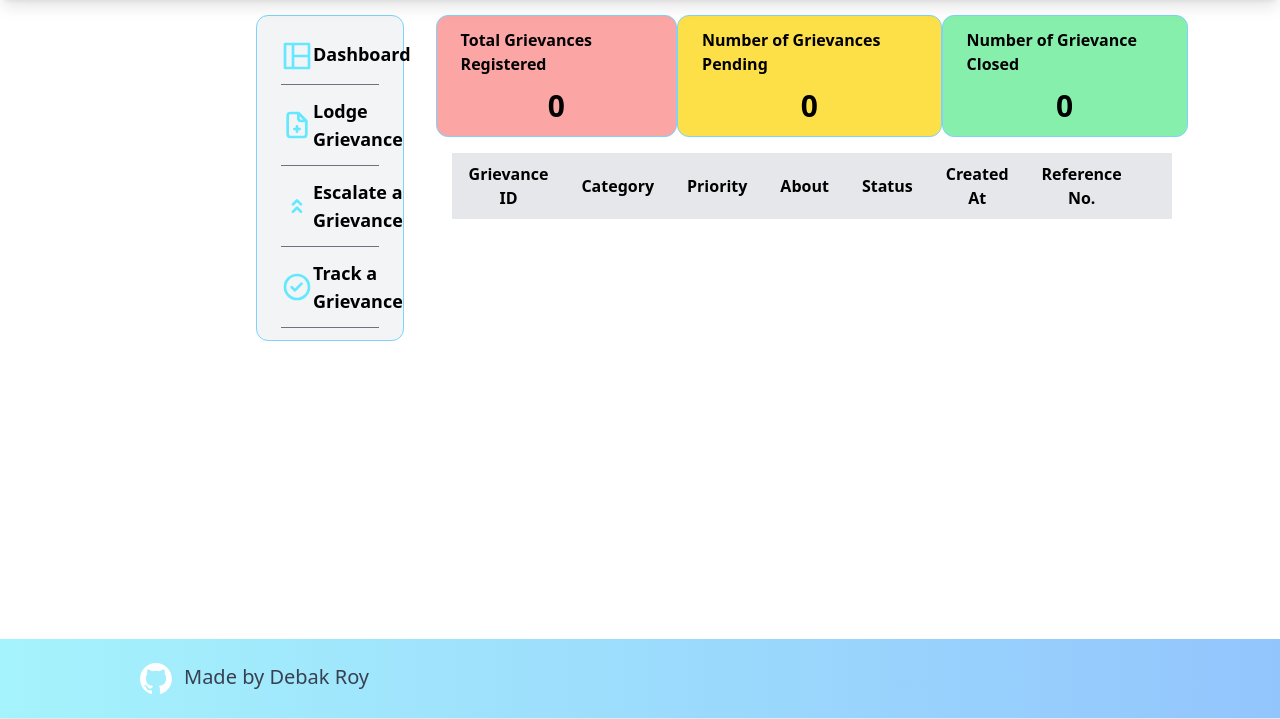
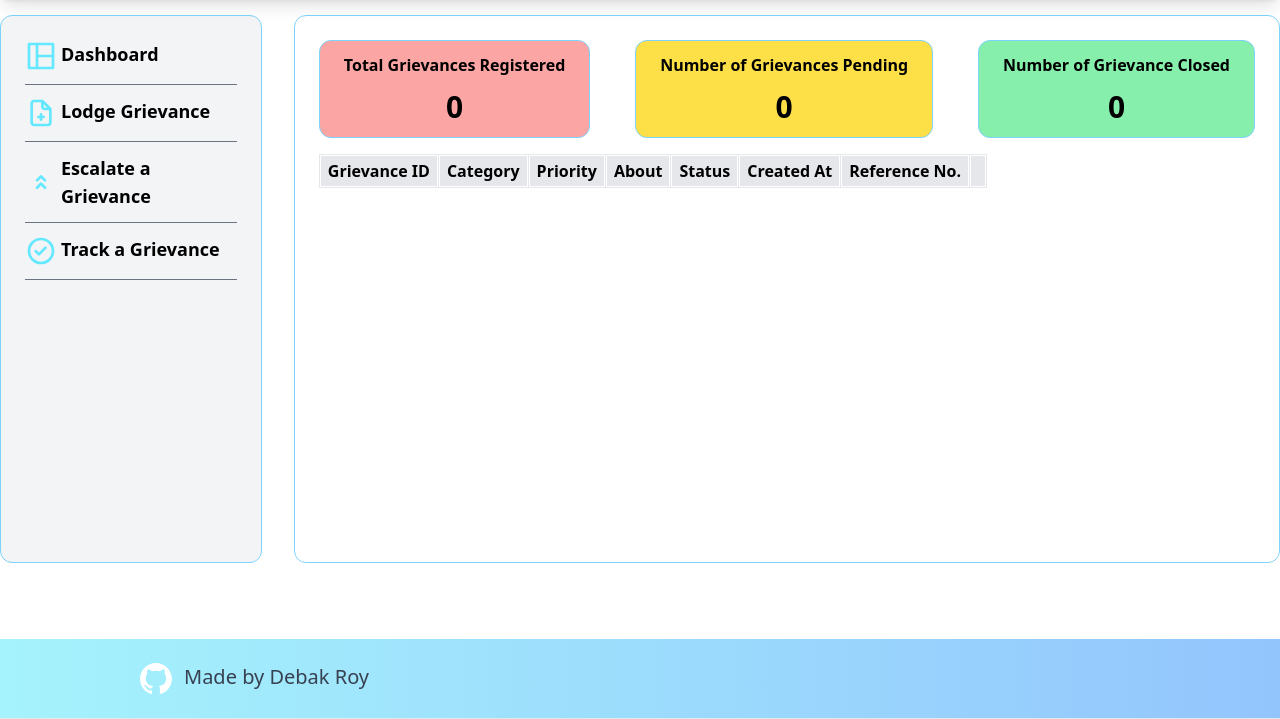
Before and after one commit to droy117/Online_Grievance_Redressal_Portal, a Django app: page /register_grievance in a window 1280 px wide. Shown: the part 81-800 px from the top of the page. Run offline with Django 4.2, Linux system fonts and the light colour scheme; a user stored in the database is signed in; data comes from the database, SQL or seed files in the repository; both versions use the stored data as it was after the commit; lists and menus that the app fills with data are empty; some libraries are stand-ins or nearby versions.

Commit message:
ui fixes

```diff
--- a/app/templates/app/dash_base.html
+++ b/app/templates/app/dash_base.html
@@ -5,17 +5,19 @@
 {% block title %}Grievance Dashboard{% endblock %}
 
 {% block body %}
-    <div class="w-3/5 mx-auto mt-24 flex justify-between">
-        <div class="mr-8 flex flex-col border border-sky-300 rounded-xl px-6 py-3 bg-gray-100">
-            <a class="py-3 flex justify-between text-lg font-bold border-b flex border-gray-500 hover:text-sky-700" href="{% url 'register_grievance' %}"><img class="w-8" src="{% static 'images/window-grid.svg' %}" alt="">Dashboard</a>
+    <div class="mt-24 flex mx-auto max-w-7xl">
+        <div class="p-6 mr-8 flex flex-col border border-sky-300 rounded-xl px-6 py-3 bg-gray-100">
+            <a class="py-3 flex gap-x-1 text-lg font-bold border-b flex border-gray-500 hover:text-sky-700" href="{% url 'register_grievance' %}"><img class="w-8" src="{% static 'images/window-grid.svg' %}" alt="">Dashboard</a>
             {% if not request.user.handler %}
-                <a class="py-3 flex justify-between text-lg font-bold border-b flex border-gray-500 hover:text-sky-700" href="{% url 'lodge_grievance' %}"><img class="w-8" src="{% static 'images/file-plus.svg' %}" alt="">Lodge Grievance</a>
-                <a class="py-3 flex justify-between text-lg font-bold border-b border-gray-500 flex hover:text-sky-700" href="{% url 'escalate' %}"><img class="w-8" src="{% static 'images/angle-double-up.svg' %}" alt="">Escalate a Grievance</a>
+                <a class="py-3 flex gap-x-1 text-lg font-bold border-b flex border-gray-500 hover:text-sky-700" href="{% url 'lodge_grievance' %}"><img class="w-8" src="{% static 'images/file-plus.svg' %}" alt="">Lodge Grievance</a>
+                <a class="py-3 flex gap-x-1 text-lg font-bold border-b border-gray-500 flex hover:text-sky-700" href="{% url 'escalate' %}"><img class="w-8" src="{% static 'images/angle-double-up.svg' %}" alt="">Escalate a Grievance</a>
             {% endif %}
-            <a class="py-3 flex justify-between text-lg font-bold border-b border-gray-500 flex hover:text-sky-700" href="{% url 'track_grievance' %}"><img class="w-8" src="{% static 'images/check-circle.svg' %}" alt="">Track a Grievance</a>
+            <a class="py-3 flex gap-x-1 text-lg font-bold border-b border-gray-500 flex hover:text-sky-700" href="{% url 'track_grievance' %}"><img class="w-8" src="{% static 'images/check-circle.svg' %}" alt="">Track a Grievance</a>
         </div>
-        {% block content %}
-        {% endblock %}
+        <div class="w-4/5 mx-auto overflow-y-auto">
+            {% block content %}
+            {% endblock %}
+        </div>
     </div>
 {% endblock %}
 {% block footer %}
--- a/app/templates/app/registerGrievance.html
+++ b/app/templates/app/registerGrievance.html
@@ -3,7 +3,7 @@
 {% load static %}
 
 {% block content %}
-    <div class="grow">
+    <div class="p-6 mx-auto flex flex-col border border-sky-300 rounded-xl">
         {% if not request.user.handler %}
             <div class="flex justify-between">
                 <div class="font-semibold py-3 px-6 border border-sky-300 bg-red-300 rounded-xl">Total Grievances Registered <br><p class="text-center mt-3 text-3xl">{{ count_reg }}</p></div>
--- a/app/templates/app/table.html
+++ b/app/templates/app/table.html
@@ -1,47 +1,55 @@
 {% block table %}
-    <div class="p-4 overflow-y-auto overflow-x-auto">
-        <table class="min-w-full table-auto border border-collapse">
-            <thead>
-                <tr>
-                    <th class="py-2 px-4 bg-gray-200 font-semibold border">Grievance ID</th>
-                    {% if request.user.handler %}
-                        <th class="py-2 px-4 bg-gray-200 font-semibold border">Username</th>
-                    {% endif %}
-                    <th class="py-2 px-4 bg-gray-200 font-semibold border">Category</th>
-                    <th class="py-2 px-4 bg-gray-200 font-semibold border">Priority</th>
-                    <th class="py-2 px-4 bg-gray-200 font-semibold border">About</th>
-                    <th class="py-2 px-4 bg-gray-200 font-semibold border">Status</th>
-                    <th class="py-2 px-4 bg-gray-200 font-semibold border">Created At</th>
-                    <th class="py-2 px-4 bg-gray-200 font-semibold border">Reference No.</th>
-                    <th class="py-2 px-4 bg-gray-200 font-semibold border"></th>
-                </tr>
-            </thead>
+    <style>
+        tr th,
+        tr td {
+            box-shadow: 0px 0px 0px 1px white inset;
+        }
+
+    </style>
+
+   <div class="mt-4 h-96 overflow-y-scroll overflow-x-auto">
+       <table class="table-auto border border-collapse text-center">
+           <thead class="sticky top-0">
+               <tr>
+                  <th class="py-1 px-2 bg-gray-200 font-semibold border">Grievance ID</th>
+                  {% if request.user.handler %}
+                      <th class="py-1 px-2 bg-gray-200 font-semibold border">Username</th>
+                  {% endif %}
+                  <th class="py-1 px-2 bg-gray-200 font-semibold border">Category</th>
+                  <th class="py-1 px-2 bg-gray-200 font-semibold border">Priority</th>
+                  <th class="py-1 px-2 bg-gray-200 font-semibold border">About</th>
+                  <th class="py-1 px-2 bg-gray-200 font-semibold border">Status</th>
+                  <th class="py-1 px-2 bg-gray-200 font-semibold border">Created At</th>
+                  <th class="py-1 px-2 bg-gray-200 font-semibold border">Reference No.</th>
+                  <th class="py-1 px-2 bg-gray-200 font-semibold border"></th>
+               </tr>
+           </thead>
             <tbody>
                 {% if request.user.handler %}
                     {% for grievance in all_grievances %}
                         <tr>
-                            <td class="py-2 px-4 border">{{ grievance.id }}</td>
-                            <td class="py-2 px-4 border">{{ grievance.user.username }}</td>
-                            <td class="py-2 px-4 border">{{ grievance.category }}</td>
-                            <td class="py-2 px-4 border">{{ grievance.priority }}</td>
-                            <td class="py-2 px-4 border">{{ grievance.about }}</td>
-                            <td class="py-2 px-4 border">{{ grievance.status }}</td>
-                            <td class="py-2 px-4 border">{{ grievance.created_at }}</td>
-                            <td class="py-2 px-4 border">{{ grievance.ref_no }}</td>
-                            <td class="py-2 px-4 border"><a href="{% url 'grievance_detail' grievance.ref_no%}" class="py-2 px-8 text-lg bg-sky-500 hover:bg-sky-700 rounded-xl text-white">View</a></td>
+                            <td class="py-1 px-2 border">{{ grievance.id }}</td>
+                            <td class="py-1 px-2 border">{{ grievance.user.username }}</td>
+                            <td class="py-1 px-2 border">{{ grievance.category }}</td>
+                            <td class="py-1 px-2 border">{{ grievance.priority }}</td>
+                            <td class="py-1 px-2 border">{{ grievance.about }}</td>
+                            <td class="py-1 px-2 border">{{ grievance.status }}</td>
+                            <td class="py-1 px-2 border">{{ grievance.created_at }}</td>
+                            <td class="py-1 px-2 border">{{ grievance.ref_no }}</td>
+                            <td class="py-1 px-2 border"><a href="{% url 'grievance_detail' grievance.ref_no%}" class="py-1 px-8 text-lg bg-sky-500 hover:bg-sky-700 rounded-xl text-white">View</a></td>
                         </tr>
                     {% endfor %}
                 {% else %}
                     {% for grievance in grievances %}
                         <tr>
-                            <td class="py-2 px-4 border">{{ grievance.id }}</td>
-                            <td class="py-2 px-4 border">{{ grievance.category }}</td>
-                            <td class="py-2 px-4 border">{{ grievance.priority }}</td>
-                            <td class="py-2 px-4 border">{{ grievance.about }}</td>
-                            <td class="py-2 px-4 border">{{ grievance.status }}</td>
-                            <td class="py-2 px-4 border">{{ grievance.created_at }}</td>
-                            <td class="py-2 px-4 border">{{ grievance.ref_no }}</td>
-                            <td class="py-2 px-4 border"><a href="{% url 'grievance_detail' grievance.ref_no%}" class="py-2 px-8 text-lg bg-sky-500 hover:bg-sky-700 rounded-xl text-white">View</a></td>
+                            <td class="py-1 px-2 border">{{ grievance.id }}</td>
+                            <td class="py-1 px-2 border">{{ grievance.category }}</td>
+                            <td class="py-1 px-2 border">{{ grievance.priority }}</td>
+                            <td class="py-1 px-2 border">{{ grievance.about }}</td>
+                            <td class="py-1 px-2 border">{{ grievance.status }}</td>
+                            <td class="py-1 px-2 border">{{ grievance.created_at }}</td>
+                            <td class="py-1 px-2 border">{{ grievance.ref_no }}</td>
+                            <td class="py-1 px-2 border"><a href="{% url 'grievance_detail' grievance.ref_no%}" class="py-1 px-8 text-lg bg-sky-500 hover:bg-sky-700 rounded-xl text-white">View</a></td>
                         </tr>
                     {% endfor %}
                 {% endif %}
--- a/app/templates/app/track.html
+++ b/app/templates/app/track.html
@@ -11,7 +11,7 @@
         <input class="text-lg px-3 py-2 mb-6 border border-gray-500 rounded-xl" type="number" required name="ref_no">
         <input type="submit" class="p-3 border border-gray-200 bg-sky-400 hover:bg-sky-600 rounded mx-auto">
     </form>
-    <div class="p-4 overflow-y-auto overflow-x-auto">
+    <div class="w-3/5 mx-auto p-4 overflow-y-auto overflow-x-auto">
         <table class="min-w-full table-auto border border-collapse">
             <thead>
                 <tr>
```
Also changed, not shown: db.sqlite3.
